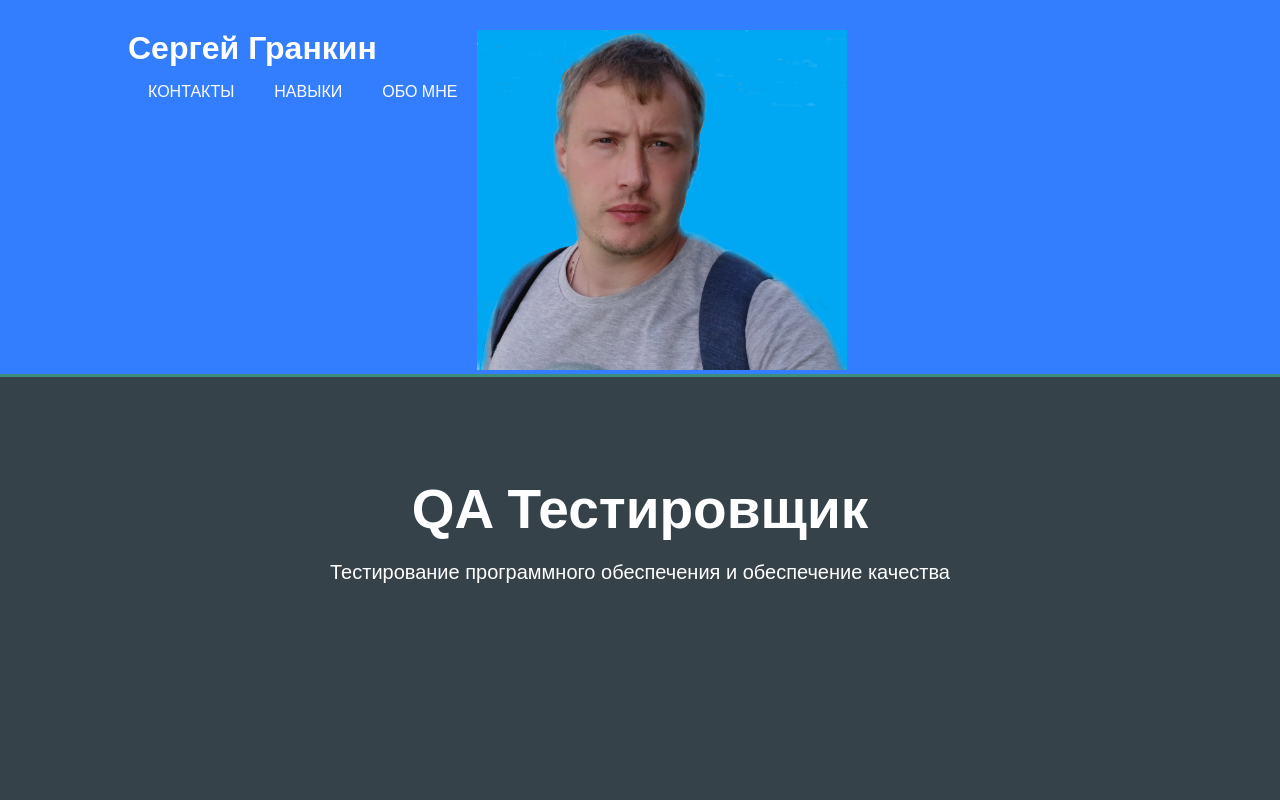
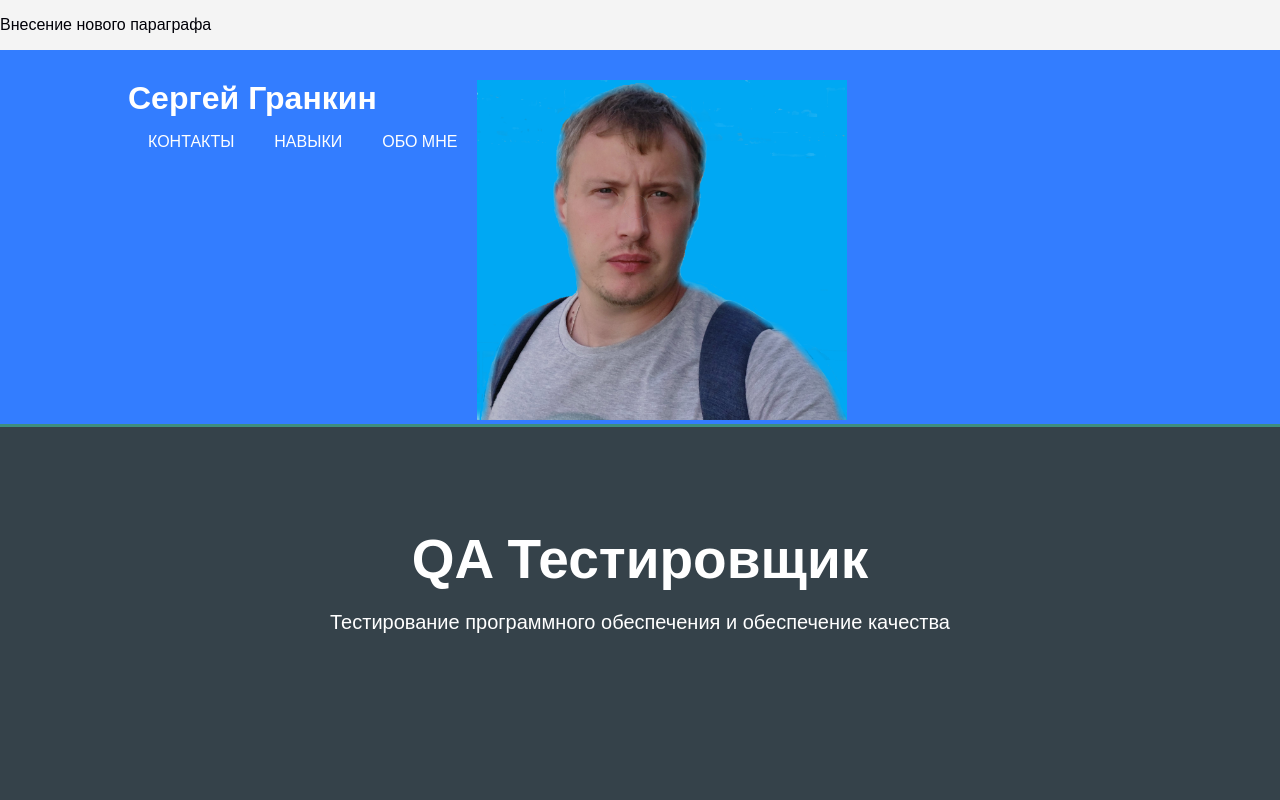
Before and after one commit to Sergey-Grankin-QA/Sergey-Grankin-QA.github.io, a plain HTML site: page index.html in a window 1280 px wide. Shown: the top 800 px of the page. Drawn offline with Linux system fonts and the light colour scheme.

Commit message:
Изменения

```diff
--- a/index.html
+++ b/index.html
@@ -5,6 +5,7 @@
     <meta charset="UTF-8">
     <meta name="viewport" content="width=device-width, initial-scale=1.0">
     <title>Привет! Я Сергей QA Тестировщик</title>
+    <p>Внесение нового параграфа</p>
     <style>
         body {
             font-family: Arial, sans-serif;
```
